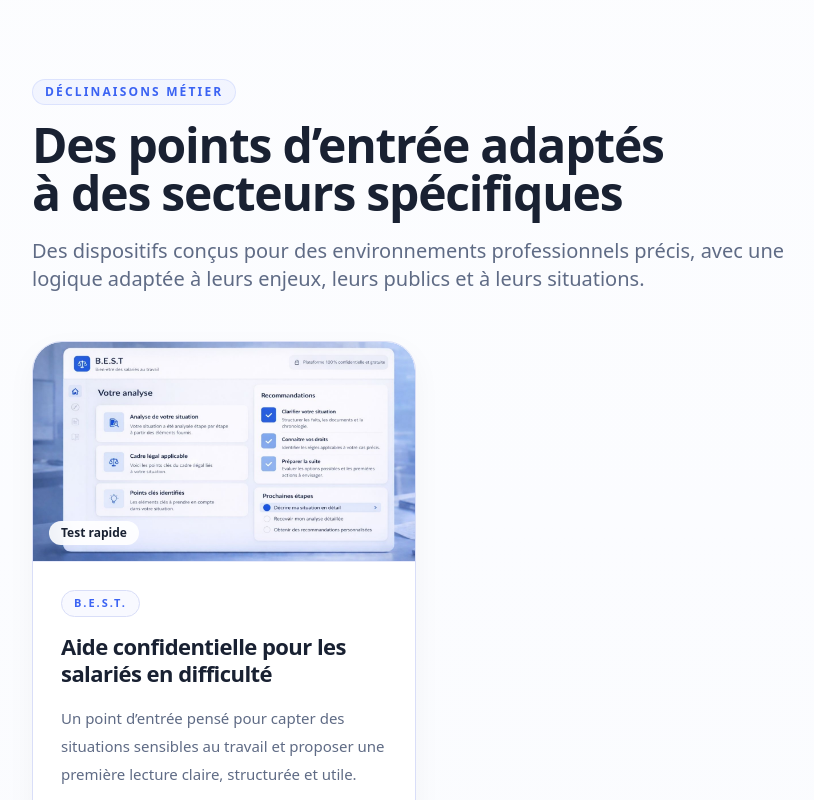
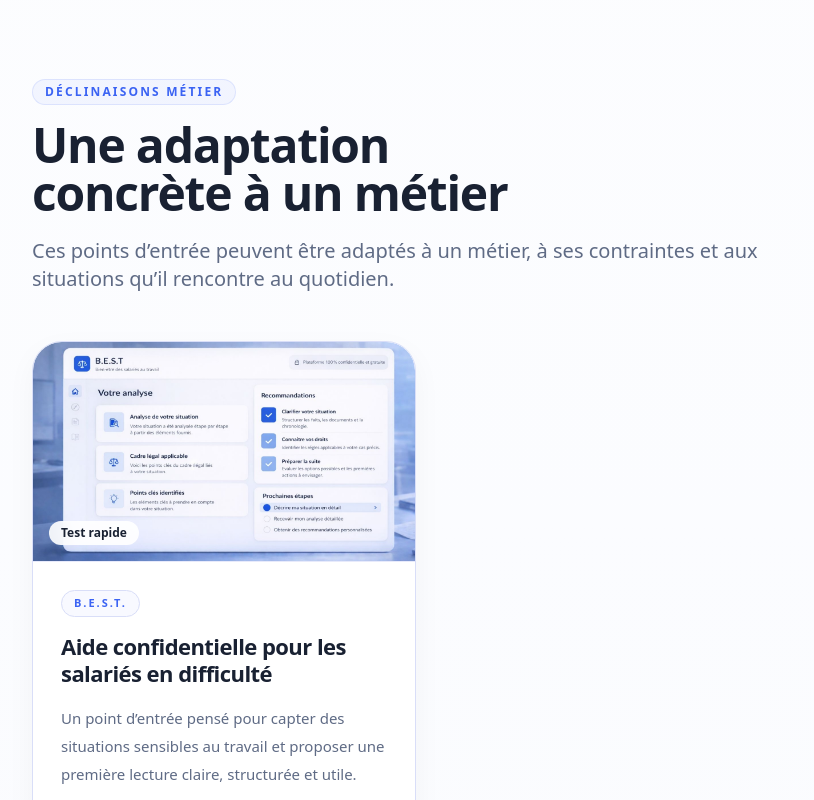
Before and after one commit to arnaudcrestey/portail-site-vitrine, a Next.js app: page /concepts in a window 1280 px wide. Shown: the part 2260-3060 px from the top of the page, without its empty margins (20-834 px from the left). Built offline with nearby package versions, Linux system fonts and the light colour scheme.

Commit message:
Update page.tsx

```diff
--- a/app/concepts/page.tsx
+++ b/app/concepts/page.tsx
@@ -40,8 +40,8 @@ export default function ConceptsPage() {
         <div className="container-layout">
           <SectionHeading
             eyebrow="Déclinaisons métier"
-            title="Des points d’entrée adaptés à des secteurs spécifiques"
-            description="Des dispositifs conçus pour des environnements professionnels précis, avec une logique adaptée à leurs enjeux, leurs publics et à leurs situations."
+            title="Une adaptation concrète à un métier"
+            description="Ces points d’entrée peuvent être adaptés à un métier, à ses contraintes et aux situations qu’il rencontre au quotidien."
           />
 
           <div className="mt-12 max-w-sm">
```
